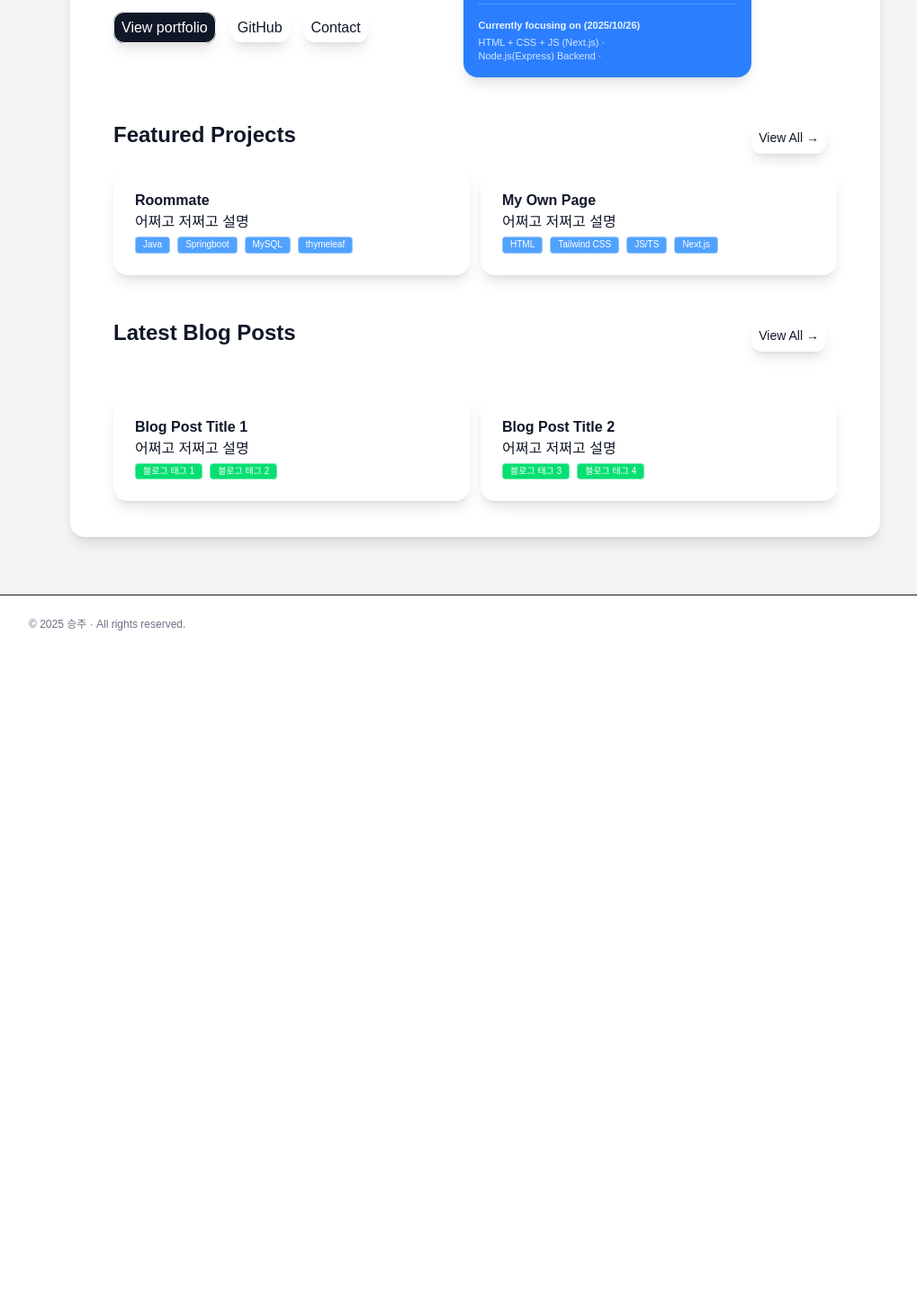
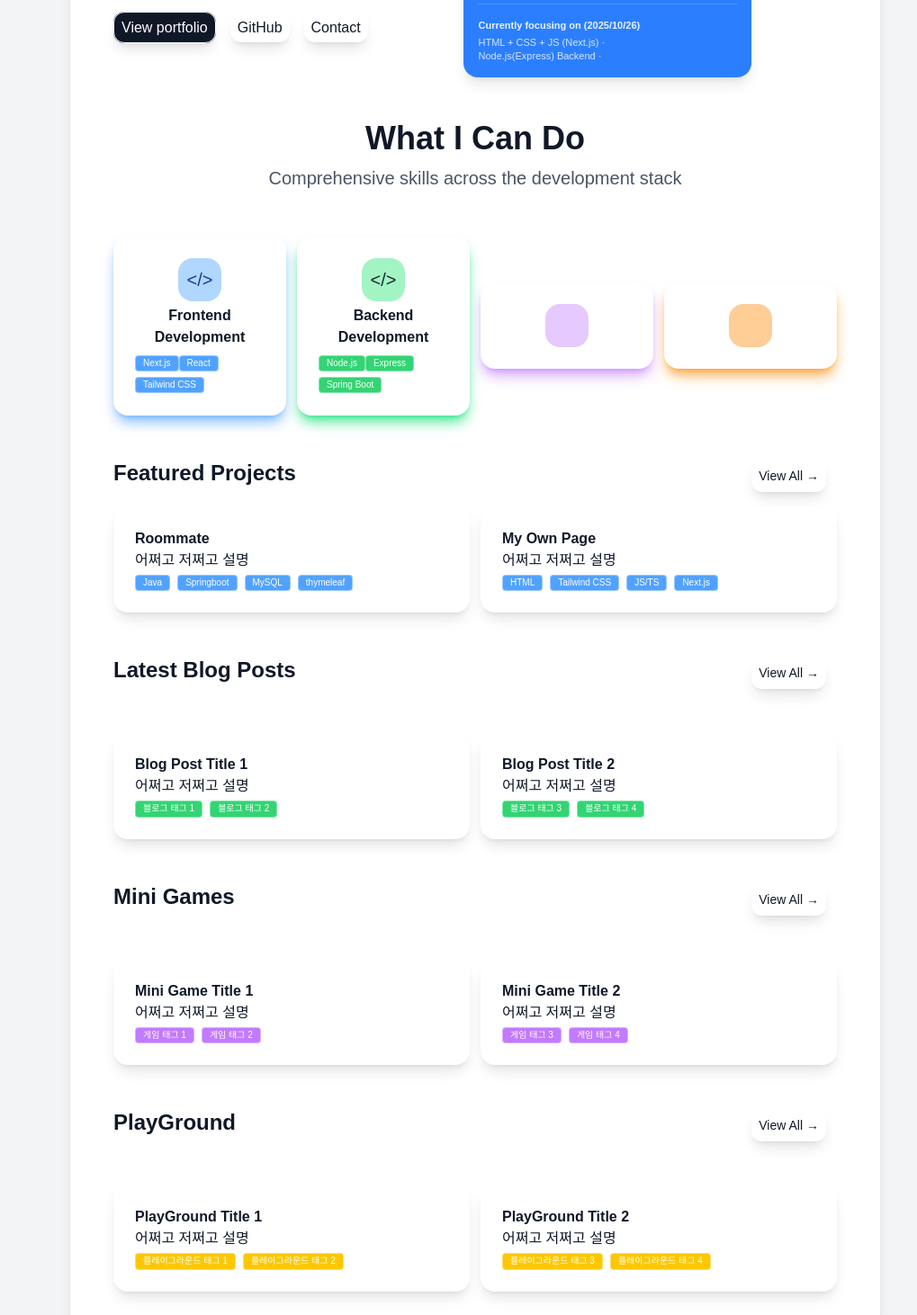
Before and after one commit to user040131/user040131.github.io, a Next.js app: page / in a window 1280 px wide. Shown: the part 400-1862 px from the top of the page at 90% size, without its empty margins (112-1131 px from the left). Before the commit the page ends 1126 px from the top, so only its background shows below. Built offline with nearby package versions, Linux system fonts and the light colour scheme.

Commit message:
featured projects 이하 네 개의 섹션 추가 및 what can i do 파트 절반 완성

```diff
--- a/src/app/page.tsx
+++ b/src/app/page.tsx
@@ -122,6 +122,53 @@ export default function HomePage() {
         </div>
       </section>
       <section>
+        <div className="mt-12 mb-12">
+          {/* 최신으로 포스팅된 2개의 블로그 크롤링 */}
+          <div className="flex items-center justify-center mb-2">
+            <h2 className="text-4xl font-bold text-gray-900">What I Can Do</h2>
+          </div>
+          <div className="text-center text-lg md:text-xl text-gray-600 leading-relaxed mb-2">
+            <p>Comprehensive skills across the development stack</p>
+          </div>
+        </div>
+        <div className="flex justify-start items-center gap-3">
+          <SectionBox className="h-full w-full shadow-lg shadow-blue-400/70"> {/*프론트*/}
+            <div className="mx-auto grid place-items-center size-12 rounded-2xl bg-blue-300/70">
+              <span className="font-mono text-xl text-gray-800">
+                <p className="text-blue-900">&lt;/&gt;</p>
+              </span>
+            </div>
+            <div className="mt-1 text-center font-semibold text-gray-900">
+              Frontend Development
+            </div>
+            <Badge label="Next.js" className="bg-blue-400 mt-2" />
+            <Badge label="React" className="bg-blue-400" />
+            <Badge label="Tailwind CSS" className="bg-blue-400" />
+          </SectionBox>
+          <SectionBox className="h-full w-full shadow-lg shadow-green-400/70"> {/*백*/}
+            <div className="mx-auto grid place-items-center size-12 rounded-2xl bg-green-300/70">
+              <span className="font-mono text-xl text-gray-800">&lt;/&gt;</span>
+            </div>
+            <div className="mt-1 text-center font-semibold text-gray-900">
+              Backend Development
+            </div>
+            <Badge label="Node.js" className="bg-green-500/80 mt-2" />
+            <Badge label="Express" className="bg-green-500/80" />
+            <Badge label="Spring Boot" className="bg-green-500/80" />
+          </SectionBox>
+          <SectionBox className="h-full w-full shadow-lg shadow-purple-400/70"> {/*db*/}
+            <div className="mx-auto grid place-items-center size-12 rounded-2xl bg-purple-300/70">
+
+            </div>
+          </SectionBox>
+          <SectionBox className="h-full w-full shadow-lg shadow-orange-400/70"> {/*tech*/}
+            <div className="mx-auto grid place-items-center size-12 rounded-2xl bg-orange-300/70">
+
+            </div>
+          </SectionBox>
+        </div>
+      </section>
+      <section>
         {/* 하단 Featured Projects */}
         <div className="mt-12 mb-12">
           <div className="flex items-baseline justify-between mb-4">
@@ -163,7 +210,7 @@ export default function HomePage() {
       </section>
       <section>
         <div className="mt-12 mb-12">
-        {/* 하단 Recent Blog Posts */}
+          {/* 최신으로 포스팅된 2개의 블로그 크롤링 */}
           <div className="flex items-baseline justify-between mb-4">
             <h2 className="text-2xl font-bold text-gray-900">
               Latest Blog Posts
@@ -183,16 +230,84 @@ export default function HomePage() {
             <h1 className="font-bold">Blog Post Title 1</h1>
             <p> 어쩌고 저쩌고 설명 </p>
             <div className="flex flex-wrap gap-2 pt-1">
-              <Badge label="블로그 태그 1" className="bg-green-400" />
-              <Badge label="블로그 태그 2" className="bg-green-400" />
+              <Badge label="블로그 태그 1" className="bg-green-500/80" />
+              <Badge label="블로그 태그 2" className="bg-green-500/80" />
             </div>
           </SectionBox>
           <SectionBox className="h-full w-full bg-white shadow-lg">
             <h1 className="font-bold">Blog Post Title 2</h1>
             <p> 어쩌고 저쩌고 설명 </p>
             <div className="flex flex-wrap gap-2 pt-1">
-              <Badge label="블로그 태그 3" className="bg-green-400" />
-              <Badge label="블로그 태그 4" className="bg-green-400" />
+              <Badge label="블로그 태그 3" className="bg-green-500/80" />
+              <Badge label="블로그 태그 4" className="bg-green-500/80" />
+            </div>
+          </SectionBox>
+        </div>
+      </section>
+      <section>
+        <div className="mt-12 mb-12">
+          {/* 최신 미니게임 2개 크롤링 */}
+          <div className="flex items-baseline justify-between mb-4">
+            <h2 className="text-2xl font-bold text-gray-900">Mini Games</h2>
+            <a href="/mini-game">
+              <button className="group inline-flex items-center gap-1 text-sm font-medium shadow-lg p-2 rounded-xl mr-3 hover:text-blue-800">
+                <span>View All</span>
+                <span className="transition-transform duration-150 group-hover:translate-x-0.5">
+                  →
+                </span>
+              </button>
+            </a>
+          </div>
+        </div>
+        <div className="flex justify-start items-center gap-3">
+          <SectionBox className="h-full w-full bg-white shadow-lg">
+            <h1 className="font-bold">Mini Game Title 1</h1>
+            <p> 어쩌고 저쩌고 설명 </p>
+            <div className="flex flex-wrap gap-2 pt-1">
+              <Badge label="게임 태그 1" className="bg-purple-400" />
+              <Badge label="게임 태그 2" className="bg-purple-400" />
+            </div>
+          </SectionBox>
+          <SectionBox className="h-full w-full bg-white shadow-lg">
+            <h1 className="font-bold">Mini Game Title 2</h1>
+            <p> 어쩌고 저쩌고 설명 </p>
+            <div className="flex flex-wrap gap-2 pt-1">
+              <Badge label="게임 태그 3" className="bg-purple-400" />
+              <Badge label="게임 태그 4" className="bg-purple-400" />
+            </div>
+          </SectionBox>
+        </div>
+      </section>
+      <section>
+        {/* 최하단 PlayGround 최신 2개 크롤링 */}
+        <div className="mt-12 mb-12">
+          <div className="flex items-baseline justify-between mb-4">
+            <h2 className="text-2xl font-bold text-gray-900">PlayGround</h2>
+            <a href="/playground">
+              <button className="group inline-flex items-center gap-1 text-sm font-medium shadow-lg p-2 rounded-xl mr-3 hover:text-blue-800">
+                <span>View All</span>
+                <span className="transition-transform duration-150 group-hover:translate-x-0.5">
+                  →
+                </span>
+              </button>
+            </a>
+          </div>
+        </div>
+        <div className="flex justify-start items-center gap-3">
+          <SectionBox className="h-full w-full bg-white shadow-lg">
+            <h1 className="font-bold">PlayGround Title 1</h1>
+            <p> 어쩌고 저쩌고 설명 </p>
+            <div className="flex flex-wrap gap-2 pt-1">
+              <Badge label="플레이그라운드 태그 1" className="bg-yellow-400" />
+              <Badge label="플레이그라운드 태그 2" className="bg-yellow-400" />
+            </div>
+          </SectionBox>
+          <SectionBox className="h-full w-full bg-white shadow-lg">
+            <h1 className="font-bold">PlayGround Title 2</h1>
+            <p> 어쩌고 저쩌고 설명 </p>
+            <div className="flex flex-wrap gap-2 pt-1">
+              <Badge label="플레이그라운드 태그 3" className="bg-yellow-400" />
+              <Badge label="플레이그라운드 태그 4" className="bg-yellow-400" />
             </div>
           </SectionBox>
         </div>
```
Lines whose indentation alone changed are shown as unchanged.
